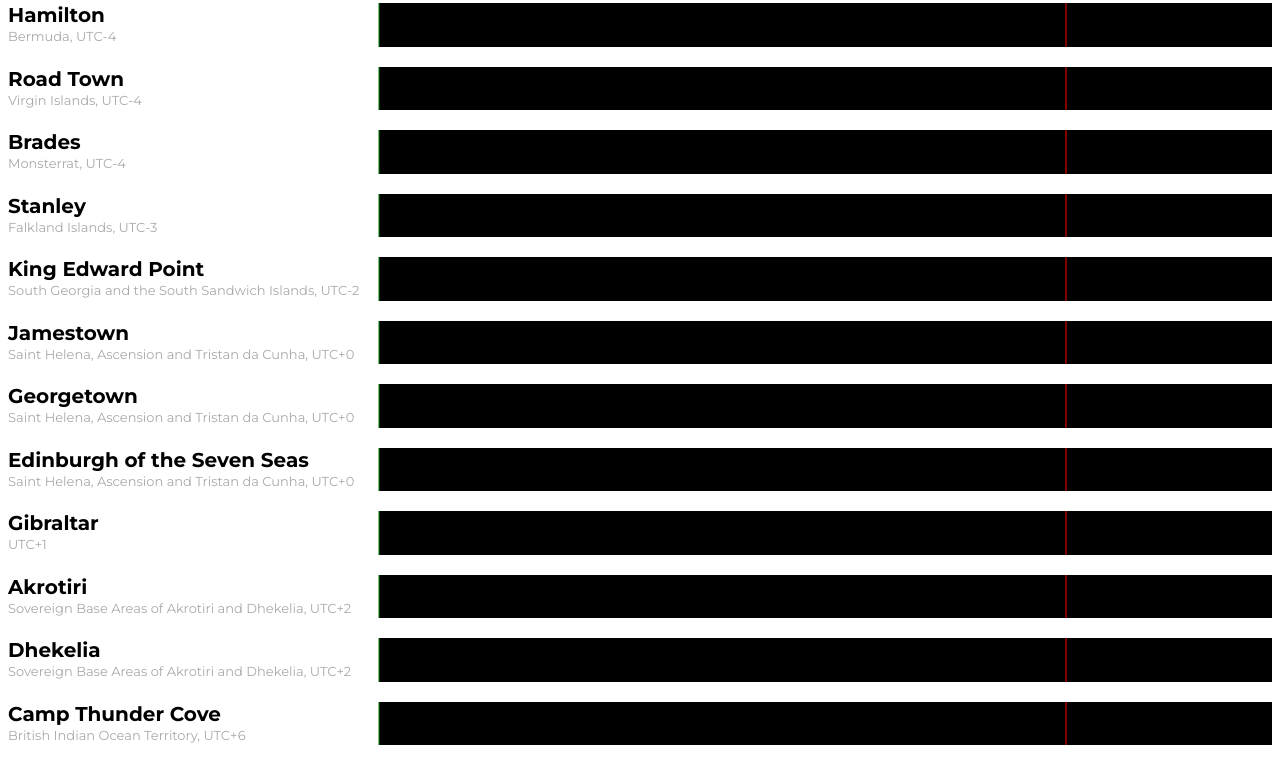
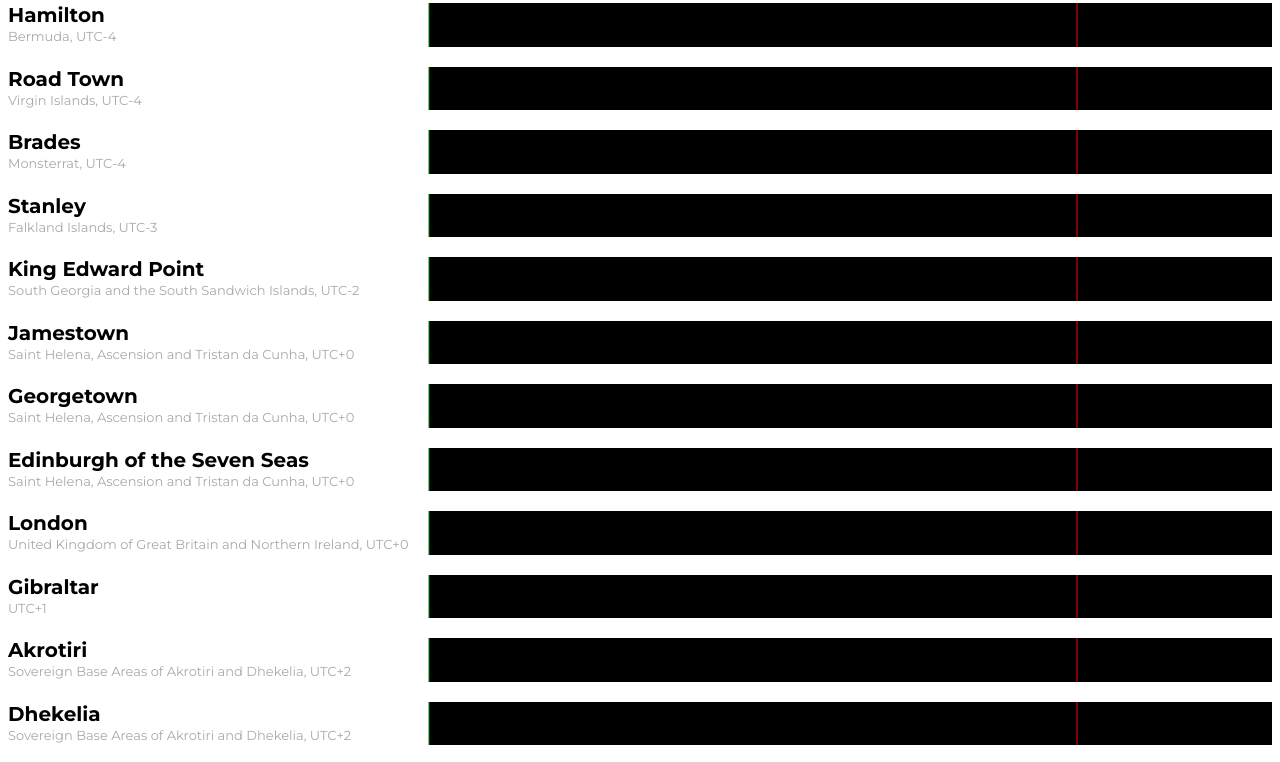
Before and after one commit to TheEnbyperor/british-empire-sun, a plain HTML site: page index.html in a window 1280 px wide. Shown: the part 553-1315 px from the top of the page. Drawn offline with Linux system fonts and the light colour scheme; no server answers.

Commit message:
add the UK - lol how did I miss that one

```diff
--- a/index.html
+++ b/index.html
@@ -313,6 +313,14 @@
             <div class="now"></div>
             <div class="cursor"></div>
         </div>
+        <div class="place">
+            <h2>London</h2>
+            <p>United Kingdom of Great Britain and Northern Ireland, UTC+0</p>
+        </div>
+        <div class="sun-times" data-lat="51.50939" data-lng="-0.11832">
+            <div class="now"></div>
+            <div class="cursor"></div>
+        </div>
 
         <div class="place">
             <h2>Gibraltar</h2>
```
Also changed, not shown: 1 other file.
